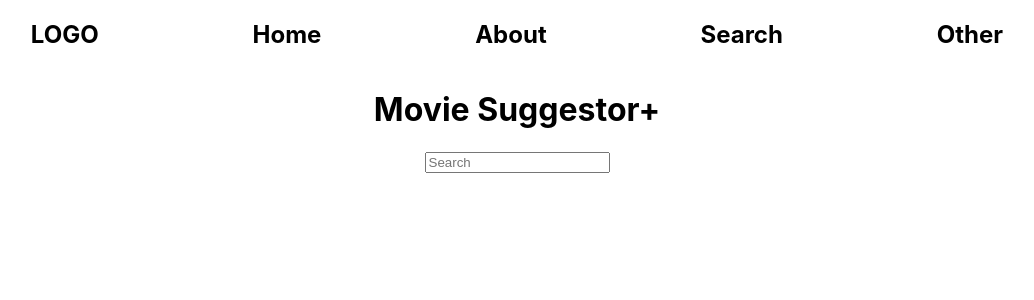
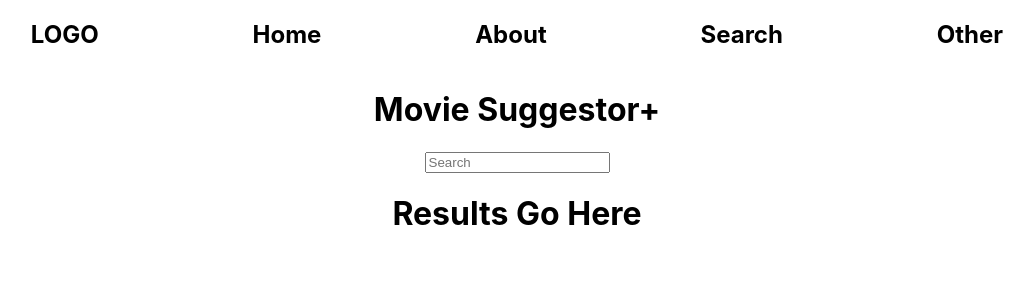
Before and after one commit to zsoliman/movie-suggestor, a React (Create React App) app: page / in a window 1280 px wide. Shown: the top 300 px of the page, without its empty margins (123-1157 px from the left). Built offline with nearby package versions, Linux system fonts and the light colour scheme.

Commit message:
results component added

```diff
--- a/src/App.js
+++ b/src/App.js
@@ -2,6 +2,7 @@ import './App.css';
 import Nav from './components/Nav';
 import Title from './components/Title';
 import Search from './components/Search';
+import Results from './components/Results';
 
 function App() {
   return (
@@ -9,6 +10,7 @@ function App() {
       <Nav />
       <Title />
       <Search />
+      <Results />
     </div>
   );
 }
--- /dev/null
+++ b/src/components/Results.jsx
@@ -0,0 +1,9 @@
+const Results = () => {
+    return (
+        <div>
+            <h1>Results Go Here</h1>
+        </div>
+    )
+}
+
+export default Results;
```
